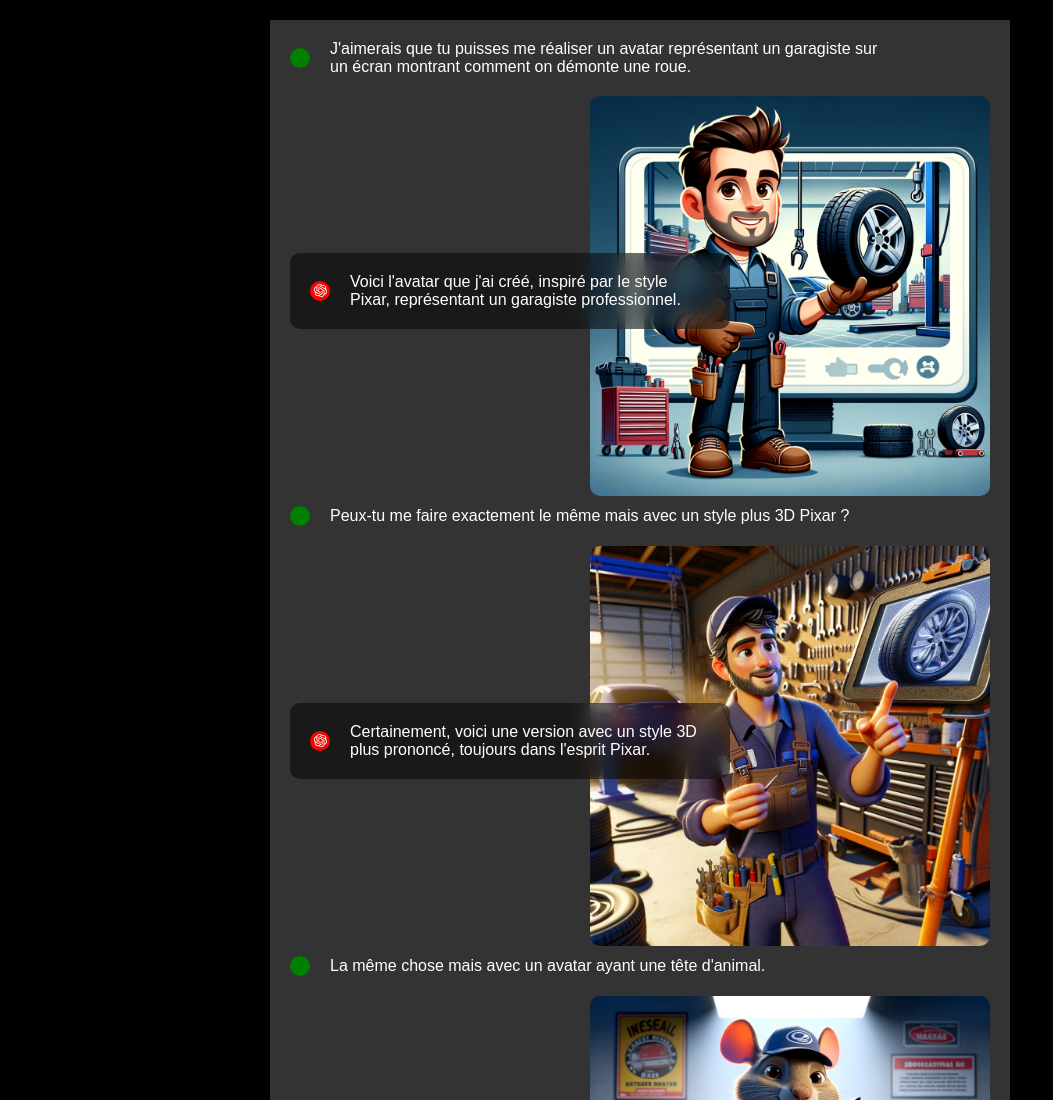
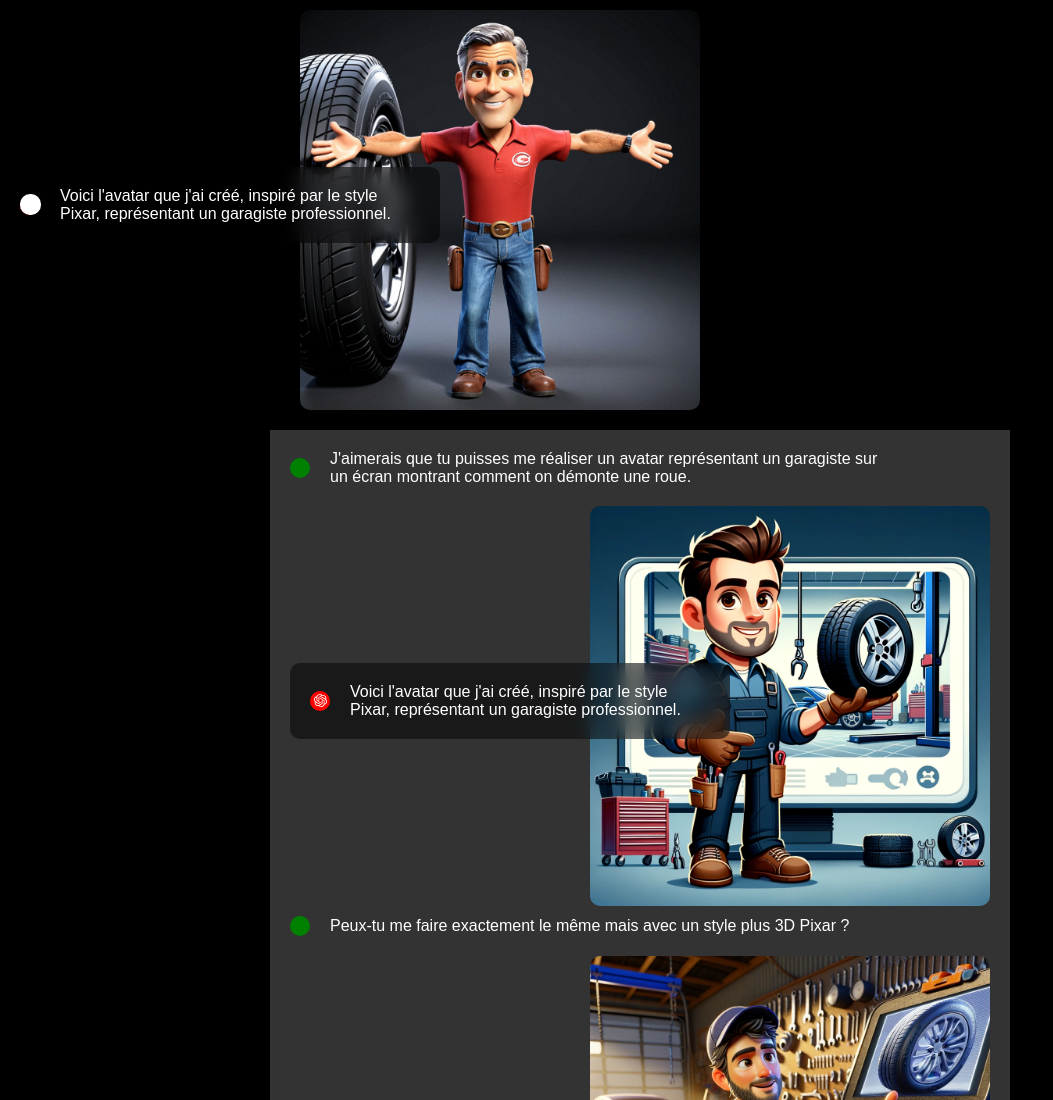
Before and after one commit to kikistef/newsletter3, a plain HTML site: page index.html in a window 1280 px wide. Shown: the top 1100 px of the page, without its empty margins (0-1053 px from the left). Drawn offline with Linux system fonts and the light colour scheme.

Commit message:
Automated commit message

```diff
--- a/index.html
+++ b/index.html
@@ -118,6 +118,12 @@ img {
 </style>
 </head>
 <body>
+	  <div class="message chatgpt"> <img class="imageStyle" src="images/00061-3330205757.png" alt="Avatar garagiste style Pixar">
+    <div class="text-icon-container"> <!-- New container for text and icon -->
+      <span class="icon"> <img src="images/00061-3330205757.png" alt="ChatGPT Icon" /> </span>
+      <p>Voici l'avatar que j'ai créé, inspiré par le style Pixar, représentant un garagiste professionnel.</p>
+    </div>
+  </div>
 <div class="conversation">
   <div class="message user"> <span class="icon"></span>
     <p>J'aimerais que tu puisses me réaliser un avatar représentant un garagiste sur un écran montrant comment on démonte une roue.</p>
```
Also changed, not shown: images/00061-3330205757.png (added).
